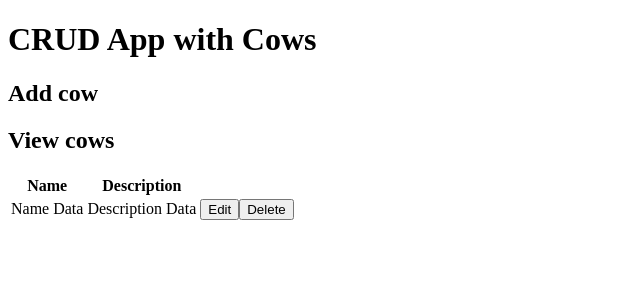
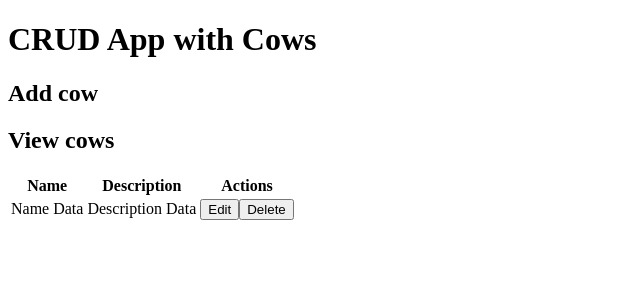
Before and after one commit to underthecode/cows, a React app: page / in a window 1280 px wide. Shown: the top 300 px of the page, without its empty margins (0-640 px from the left). Built offline with nearby package versions, Linux system fonts and the light colour scheme; the HTML template or start-up script is replaced by a standard one.

Commit message:
added actions <th>

```diff
--- a/client/src/components/CowsTable.jsx
+++ b/client/src/components/CowsTable.jsx
@@ -6,6 +6,7 @@ const CowsTable = () => (
       <tr>
         <th>Name</th>
         <th>Description</th>
+        <th>Actions</th>
       </tr>
     </thead>
     <tbody>
```
